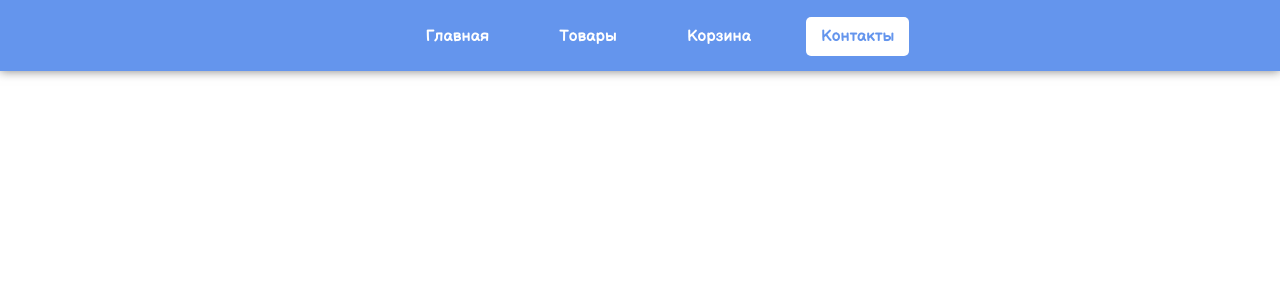
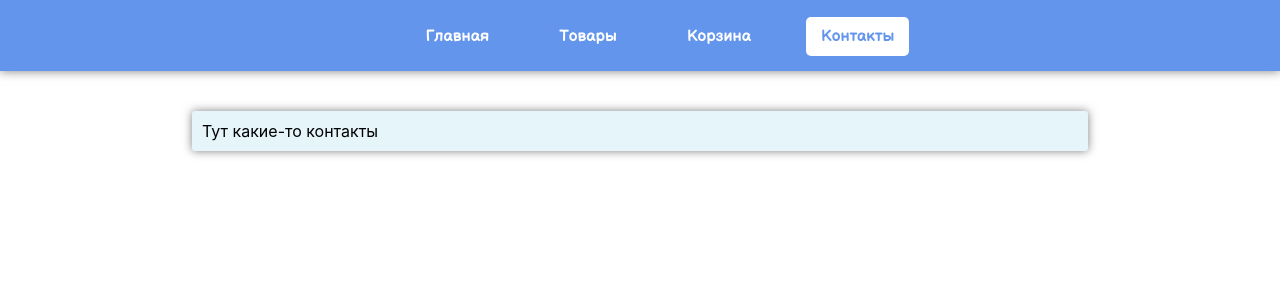
Before and after one commit to VladislavKrets/fishshop_frontend, a React (Create React App) app: page /contacts in a window 1280 px wide. Shown: the top 300 px of the page. Built offline with nearby package versions, Linux system fonts and the light colour scheme.

Commit message:
small fixes

```diff
--- a/src/Components/LeftTopicBarItem/LeftTopicBarItem.js
+++ b/src/Components/LeftTopicBarItem/LeftTopicBarItem.js
@@ -75,8 +75,8 @@ export default class LeftTopicBarItem extends React.Component {
                         }}>
                             <label style={{
                                 width: '100%', display: 'flex',
-                                justifyContent: 'space-between',
-                            }}>
+                                justifyContent: 'space-between', cursor: 'pointer'
+                            }} onClick={e => e.stopPropagation()}>
                                 <div>Выбрать все</div>
                                 <div><input style={{transform: 'scale(1.5)'}}
                                             checked={!!this.props.checked}
--- a/src/Panels/Contacts/Contacts.js
+++ b/src/Panels/Contacts/Contacts.js
@@ -1,5 +1,6 @@
 import * as React from "react";
 import View from "../../Components/View/View";
+import InfoSection from "../../Components/InfoSection/InfoSection";
 
 export default class Contacts extends React.Component {
     constructor(props) {
@@ -9,6 +10,9 @@ export default class Contacts extends React.Component {
     render() {
         return (
             <View current={'contacts'} title={'Контакты'}>
+                <InfoSection>
+                    Тут какие-то контакты
+                </InfoSection>
             </View>
         )
     }
--- a/src/Panels/ErrorPanel/ErrorPanel.js
+++ b/src/Panels/ErrorPanel/ErrorPanel.js
@@ -1,4 +1,5 @@
 import * as React from "react";
+import InfoSection from "../../Components/InfoSection/InfoSection";
 
 export default class ErrorPanel extends React.Component {
     constructor(props) {
@@ -8,7 +9,9 @@ export default class ErrorPanel extends React.Component {
     render() {
         return (
             <div>
-                Ошибка 404
+                <InfoSection>
+                    Ошибка 404
+                </InfoSection>
             </div>
         )
     }
```
